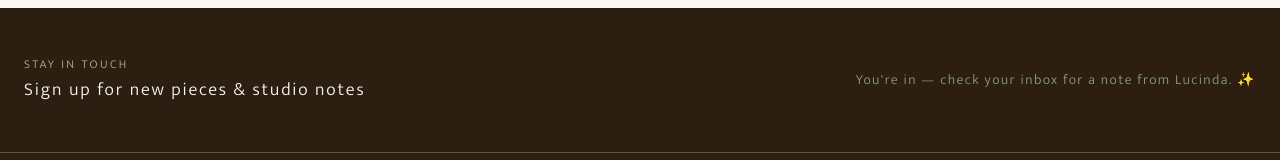
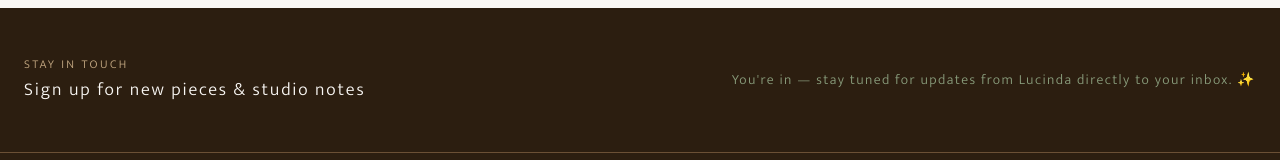
Before and after one commit to brooks-beads/lala-lucindas-beadwork, a Next.js app: page / in a window 1280 px wide. Both pictures are taken after typing "name@example.com" into the empty fields and a click on the button "JOIN". Shown: the part 4164-4324 px from the top of the page. Built offline with nearby package versions, Linux system fonts and the light colour scheme; no server answers.

Commit message:
Update email signup success message
Co-Authored-By: Claude Sonnet 4.6 <noreply@anthropic.com>

```diff
--- a/components/Footer.js
+++ b/components/Footer.js
@@ -35,7 +35,7 @@ export default function Footer() {
             <h3 className="text-lg font-light tracking-wide text-earth-50">Sign up for new pieces & studio notes</h3>
           </div>
           {status === 'success' ? (
-            <p className="text-sage text-sm tracking-wide font-light">You&apos;re in — check your inbox for a note from Lucinda. ✨</p>
+            <p className="text-sage text-sm tracking-wide font-light">You&apos;re in — stay tuned for updates from Lucinda directly to your inbox. ✨</p>
           ) : (
             <form className="flex gap-0 w-full md:w-auto" onSubmit={handleSubscribe}>
               <input
```
